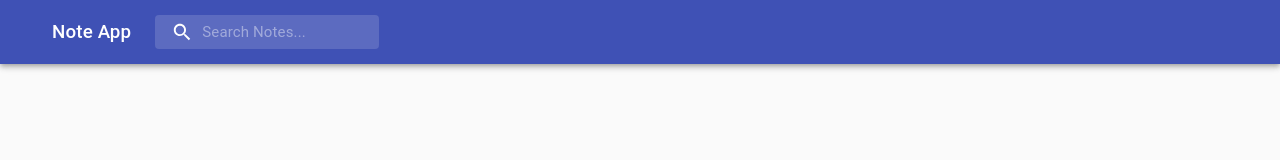
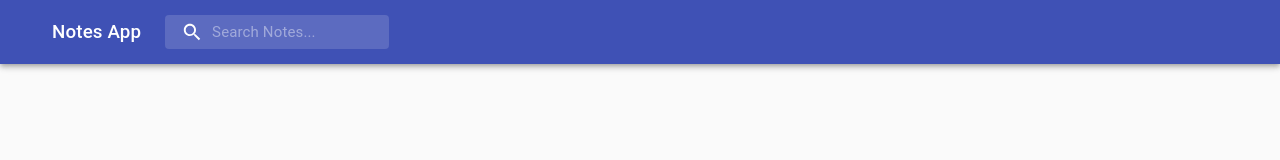
Before and after one commit to kushalrshah11/NoteApp, a React (Create React App) app: page / in a window 1280 px wide. Shown: the top 160 px of the page. Built offline with nearby package versions, Linux system fonts and the light colour scheme.

Commit message:
Edited Navigation Bar Header

```diff
--- a/src/components/Header/index.js
+++ b/src/components/Header/index.js
@@ -99,7 +99,7 @@ export function PrimarySearchAppBar(props) {
                     >
                     </IconButton>
                     <Typography className={classes.title} variant="h6" noWrap>
-                        Note App
+                        Notes App
                     </Typography>
                     <div className={classes.search}>
                         <div className={classes.searchIcon}>
```
